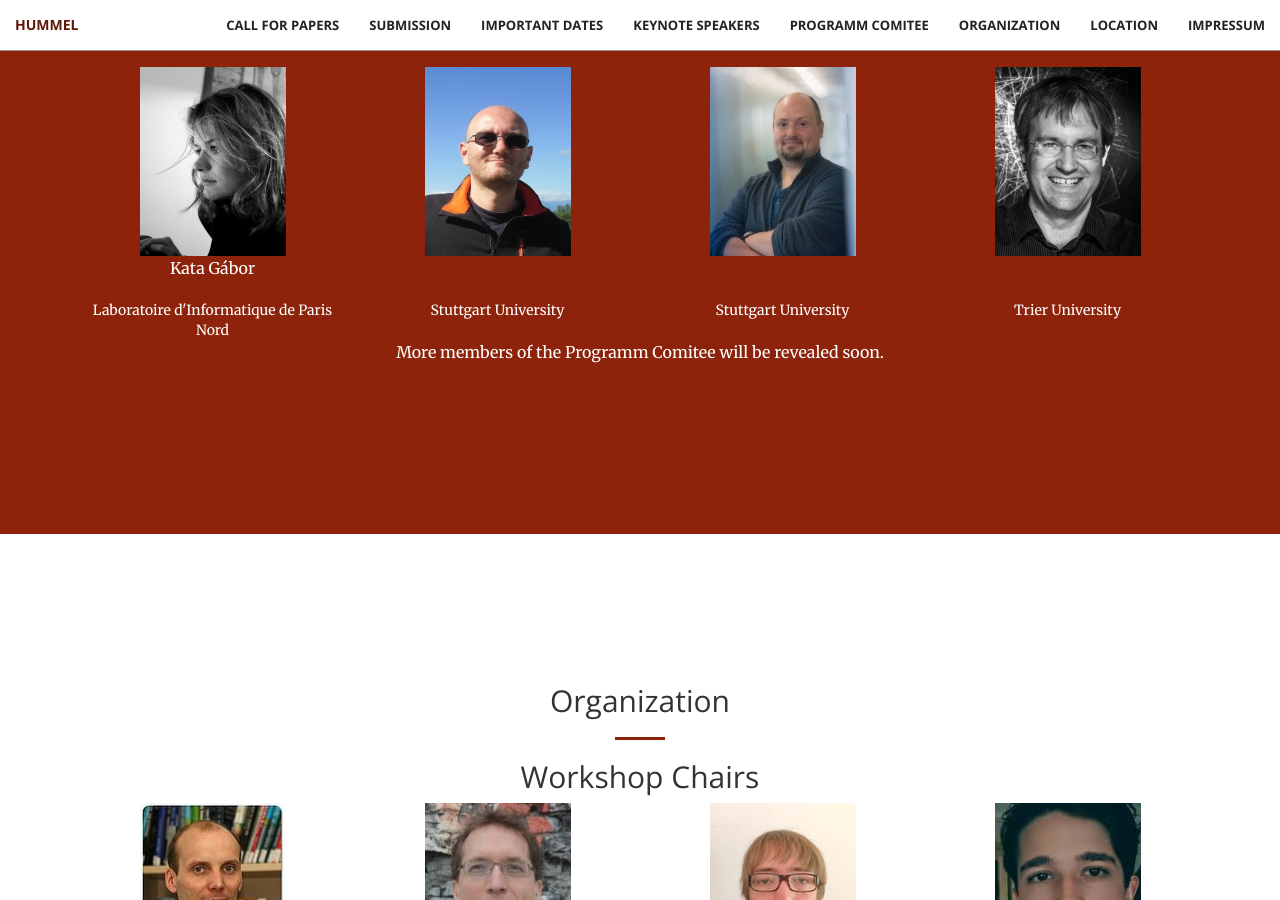
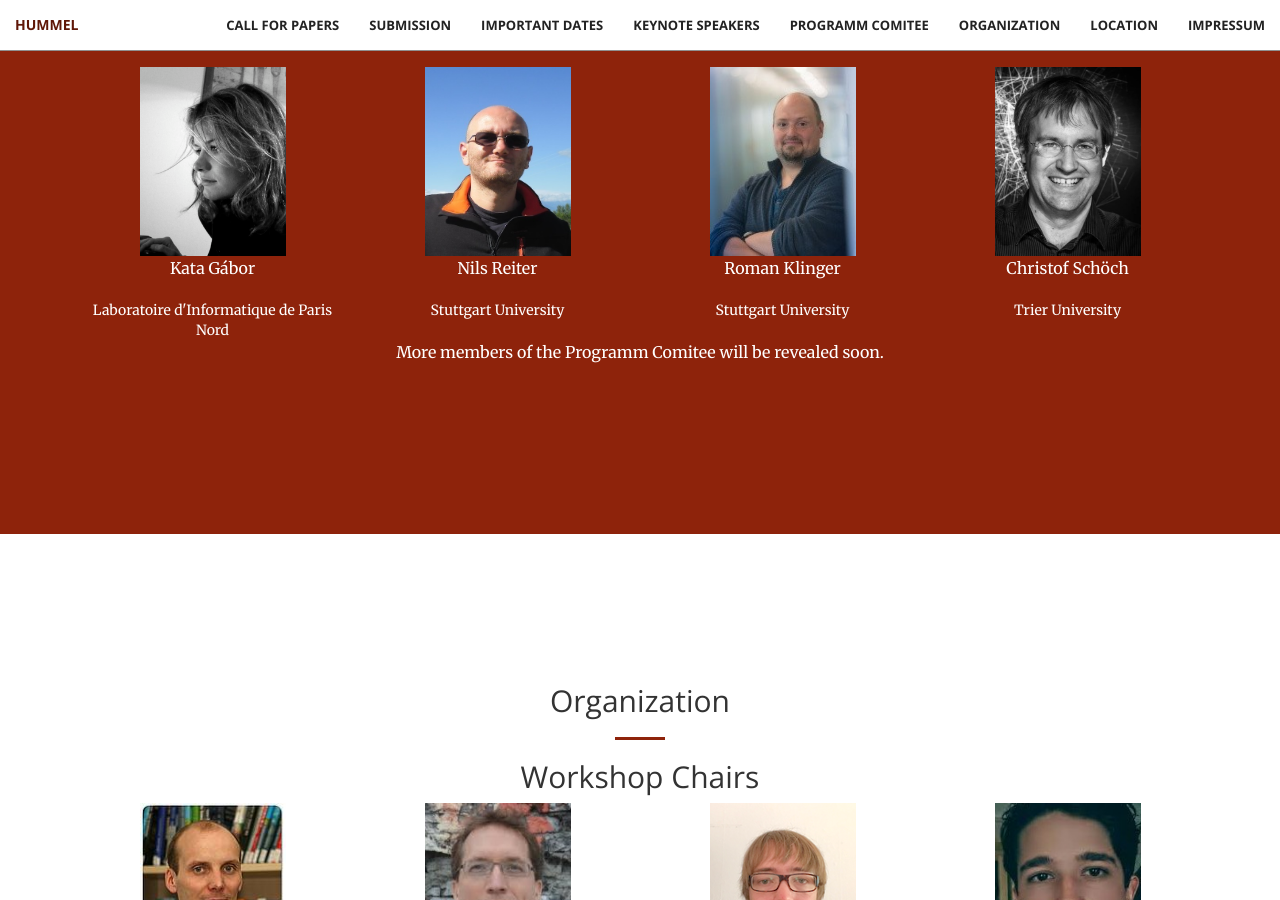
Before and after one commit to cophi-wue/ecml19.hummel.github.io, a Jekyll site: the page built from index.html, in a window 1280 px wide and 900 px high, scrolled down 4005 px. Built offline with Jekyll 4.4.1, drawn with Linux system fonts in a browser that asks for light colours.

Commit message:
Update comitee.html

```diff
--- a/_includes/comitee.html
+++ b/_includes/comitee.html
@@ -14,17 +14,17 @@
                 	</div>
                 	<div class="col-lg-3 text-center">
                    	<img src="./../img/nils.jpg" alt="" height="189" width="146">
-			<p><a href="https://www.ims.uni-stuttgart.de/institut/mitarbeiter/reiterns/">Nils Reiter</a></p>
+			<p><a href="https://www.ims.uni-stuttgart.de/institut/mitarbeiter/reiterns/" style="color:white;">Nils Reiter</a></p>
 					Stuttgart University<br>
 			</div>
 			<div class="col-lg-3 text-center">
                    	<img src="./../img/klinger.jpg" alt="" height="189" width="146">
-			<p><a href="https://www.ims.uni-stuttgart.de/institut/mitarbeiter/klingern">Roman Klinger</a></p>
+			<p><a href="https://www.ims.uni-stuttgart.de/institut/mitarbeiter/klingern" style="color:white;">Roman Klinger</a></p>
 					Stuttgart University<br>
 			</div>
 			<div class="col-lg-3 text-center">
                    	<img src="./../img/schöch.jpg" alt="" height="189" width="146">
-			<p><a href="https://www.uni-trier.de/index.php?id=64027">Christof Schöch</a></p>
+			<p><a href="https://www.uni-trier.de/index.php?id=64027" style="color:white;">Christof Schöch</a></p>
 					Trier University<br>
 			</div>
                 </div>
```
